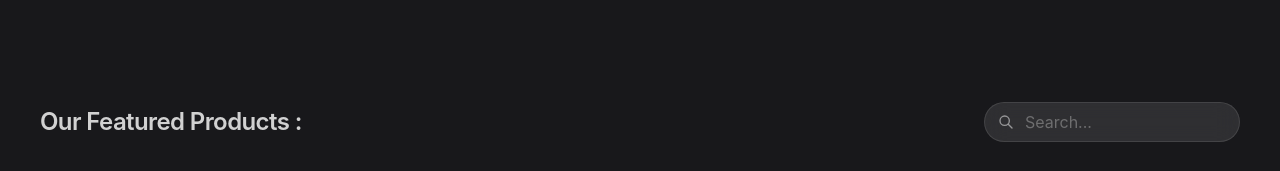
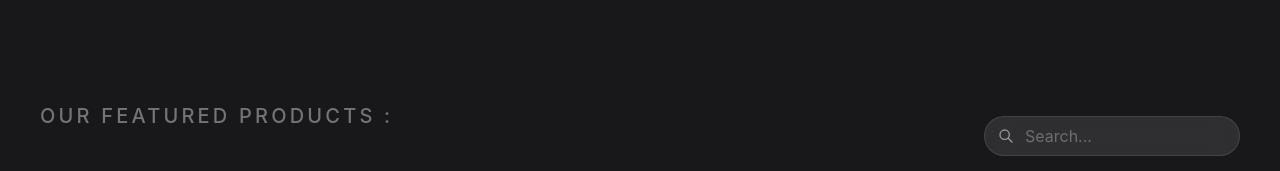
Before and after one commit to JovanyFront-End/aura, a website built with Vite: page Aura/index.html in a window 1280 px wide. Shown: the part 980-1151 px from the top of the page. Built offline with nearby package versions, Linux system fonts and the light colour scheme; some packages are replaced by stand-ins of ours.

Commit message:
line edited

```diff
--- a/Aura/index.html
+++ b/Aura/index.html
@@ -125,9 +125,8 @@
 
         <div class="flex items-center justify-between mb-8 mt-10 gap-3 w-full">
 
-            <h2 class="text-lg sm:text-xl md:text-2xl font-semibold text-white/80 tracking-tight min-w-0 flex-1 truncate">
-                Our Featured Products :
-            </h2>
+            <h3 class="text-lg md:text-xl font-medium text-white/40 mb-10 text-center tracking-[0.2rem] uppercase">Our Featured Products :</h3>
+
 
             <div class="flex items-center gap-2.5 sm:gap-4 shrink-0">
 
```
